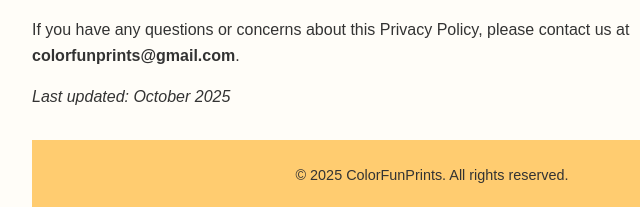
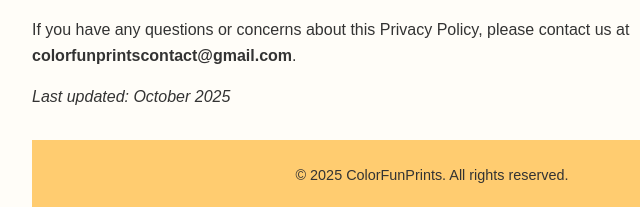
Before and after one commit to levlups/colorfunprints, a plain HTML site: page privacy.html in a window 1280 px wide. Shown: the part 956-1163 px from the top of the page, 208-848 px from the left. Drawn offline with Linux system fonts and the light colour scheme.

Commit message:
Update contact email in privacy policy

```diff
--- a/privacy.html
+++ b/privacy.html
@@ -81,7 +81,7 @@
     <p>Our website is designed for families and children, but we do not knowingly collect personal data from children under 13. Parents can always contact us to request the removal of any accidental data submission.</p>
 
     <h2>Contact Us</h2>
-    <p>If you have any questions or concerns about this Privacy Policy, please contact us at <strong>colorfunprints@gmail.com</strong>.</p>
+    <p>If you have any questions or concerns about this Privacy Policy, please contact us at <strong>colorfunprintscontact@gmail.com</strong>.</p>
 
     <p><em>Last updated: October 2025</em></p>
   </section>
```
